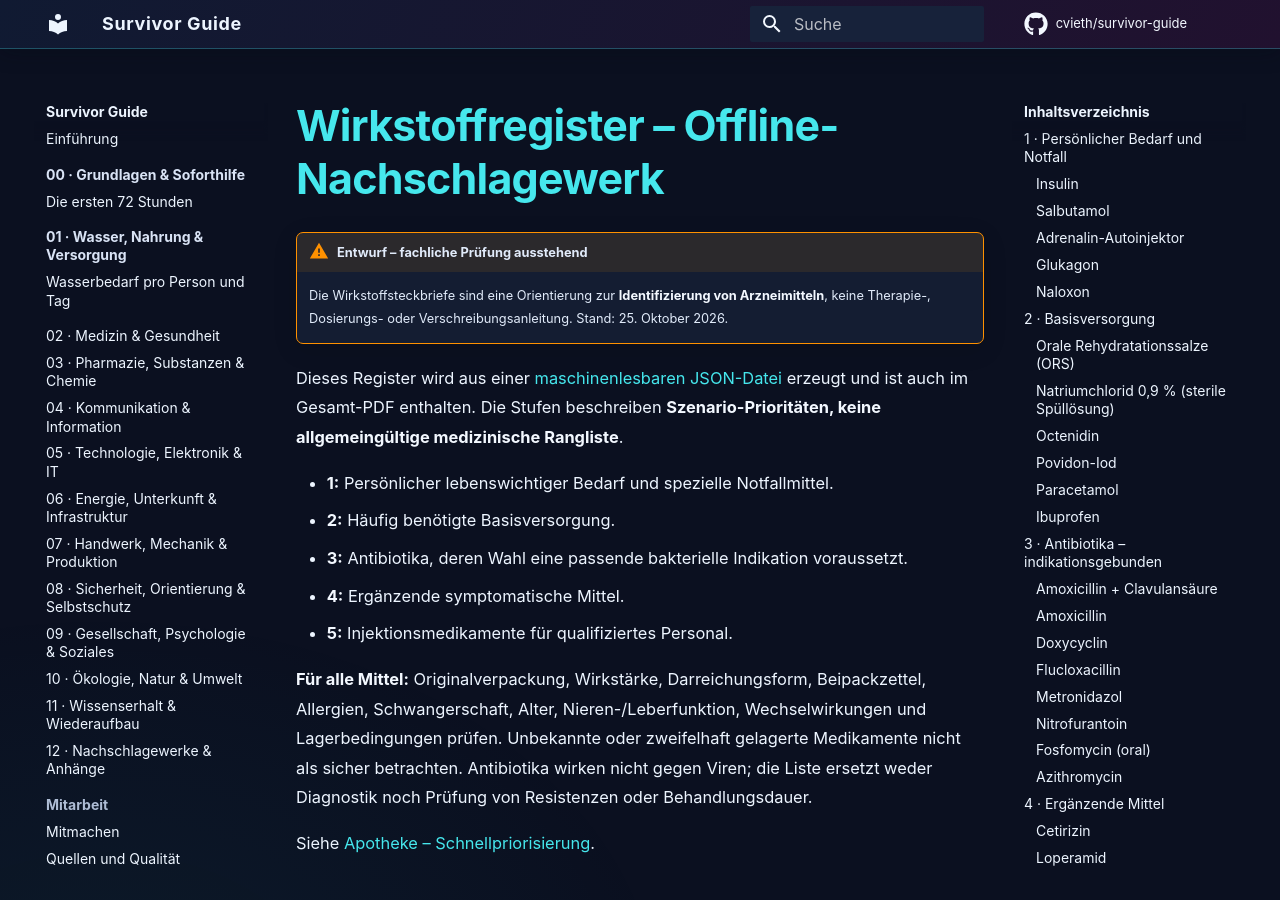
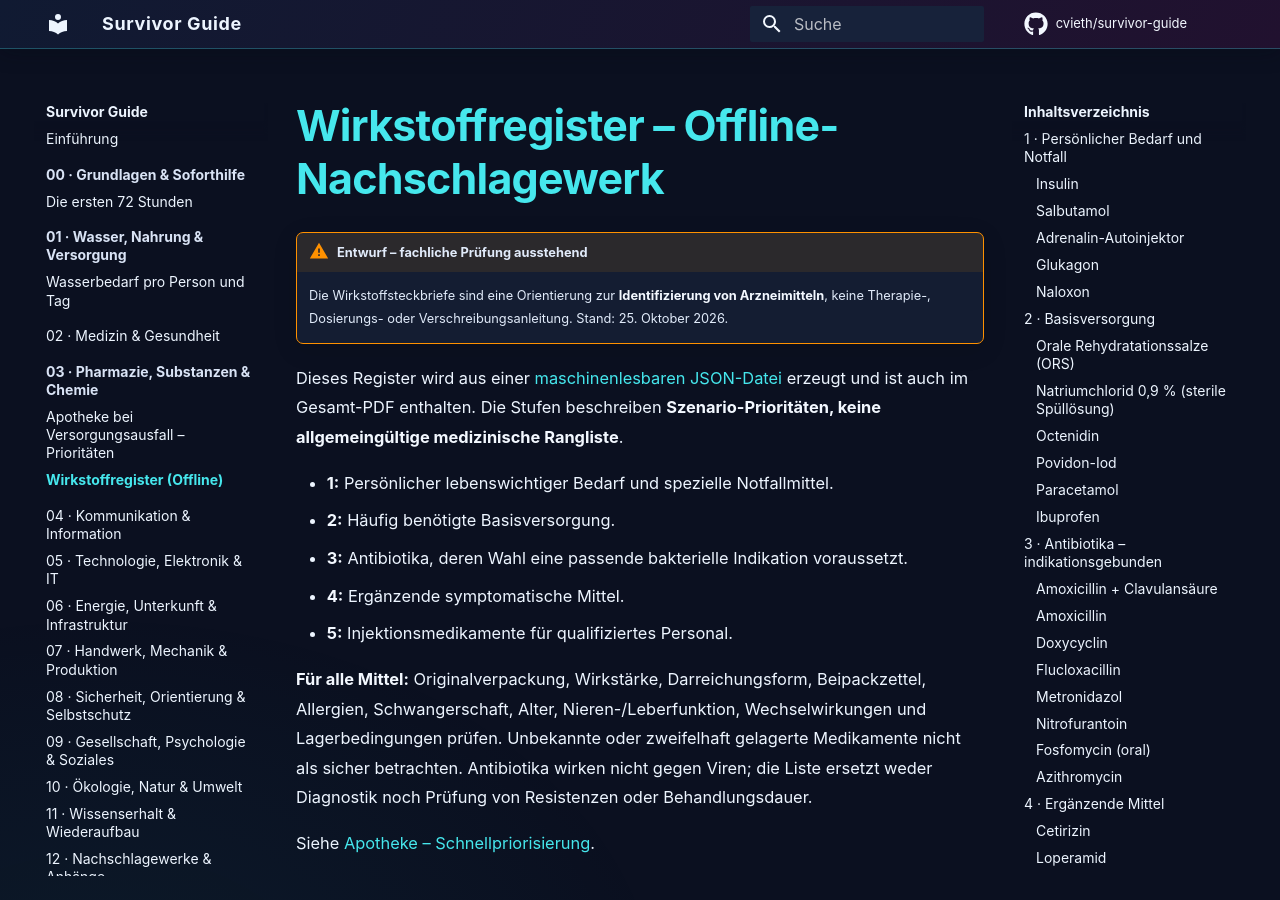
Before and after one commit to cvieth/survivor-guide, an MkDocs documentation site: the page built from docs/03-pharmazie/wirkstoffregister.md, in a window 1280 px wide and 900 px high. Built offline with MkDocs 1.6.1 and Material for MkDocs 9.7.7, drawn with Linux system fonts in a browser that asks for light colours; comment, search, counter and statistics services are not loaded.

Commit message:
docs(pharmazie): Inhaltsverzeichnis und Publikationspipeline ergänzen

```diff
--- a/mkdocs.yml
+++ b/mkdocs.yml
@@ -48,7 +48,10 @@ nav:
       - Überblick: 01-versorgung/index.md
       - Wasserbedarf pro Person und Tag: 01-versorgung/wasserbedarf-pro-person.md
   - '02 · Medizin & Gesundheit': 02-medizin/index.md
-  - '03 · Pharmazie, Substanzen & Chemie': 03-pharmazie/index.md
+  - '03 · Pharmazie, Substanzen & Chemie':
+      - Überblick: 03-pharmazie/index.md
+      - Apotheke bei Versorgungsausfall – Prioritäten: 03-pharmazie/apotheke-prioritaeten.md
+      - Wirkstoffregister (Offline): 03-pharmazie/wirkstoffregister.md
   - '04 · Kommunikation & Information': 04-kommunikation/index.md
   - '05 · Technologie, Elektronik & IT': 05-technologie/index.md
   - '06 · Energie, Unterkunft & Infrastruktur': 06-infrastruktur/index.md
```
